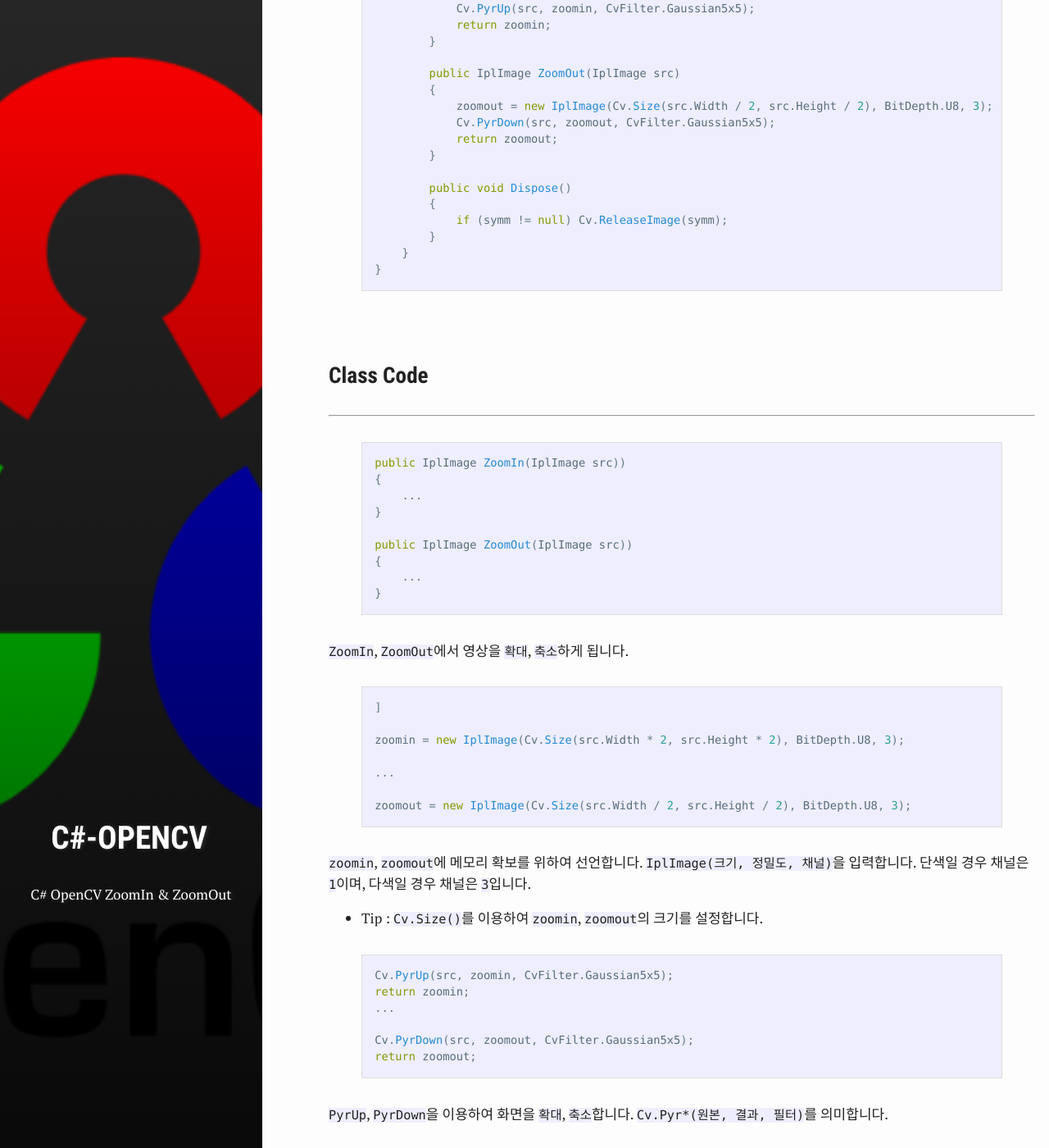
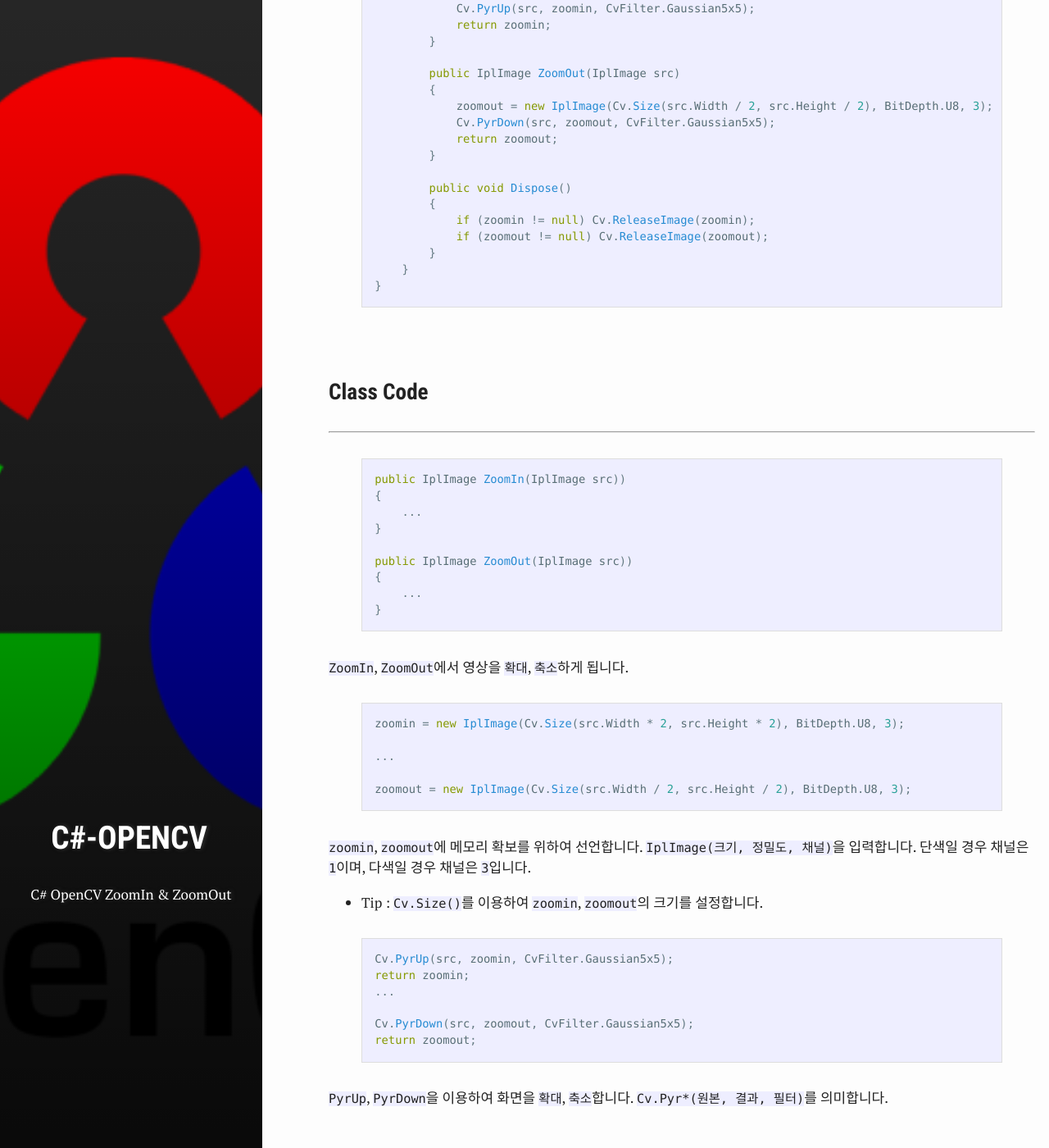
Before and after one commit to test076923/076923.github.io, a Jekyll site: the page built from _posts/2017-10-15-C#-opencv-7.md, in a window 1280 px wide and 1400 px high, scrolled down 1613 px. Shown: the whole window at 82% size. Built offline with Jekyll 4.4.1, drawn with Linux system fonts in a browser that asks for light colours; comment, search, counter and statistics services are not loaded.

Commit message:
Update 2017-10-15-C#-opencv-7.md

```diff
--- a/_posts/2017-10-15-C#-opencv-7.md
+++ b/_posts/2017-10-15-C#-opencv-7.md
@@ -67,7 +67,8 @@ namespace test
 
         public void Dispose()
         {
-            if (symm != null) Cv.ReleaseImage(symm);
+            if (zoomin != null) Cv.ReleaseImage(zoomin);
+            if (zoomout != null) Cv.ReleaseImage(zoomout);
         }
     }
 }
@@ -94,7 +95,7 @@ public IplImage ZoomOut(IplImage src))
 
 `ZoomIn`, `ZoomOut`에서 영상을 `확대`, `축소`하게 됩니다.
 
-{% highlight C# %}]
+{% highlight C# %}
 
 zoomin = new IplImage(Cv.Size(src.Width * 2, src.Height * 2), BitDepth.U8, 3);
 
```
